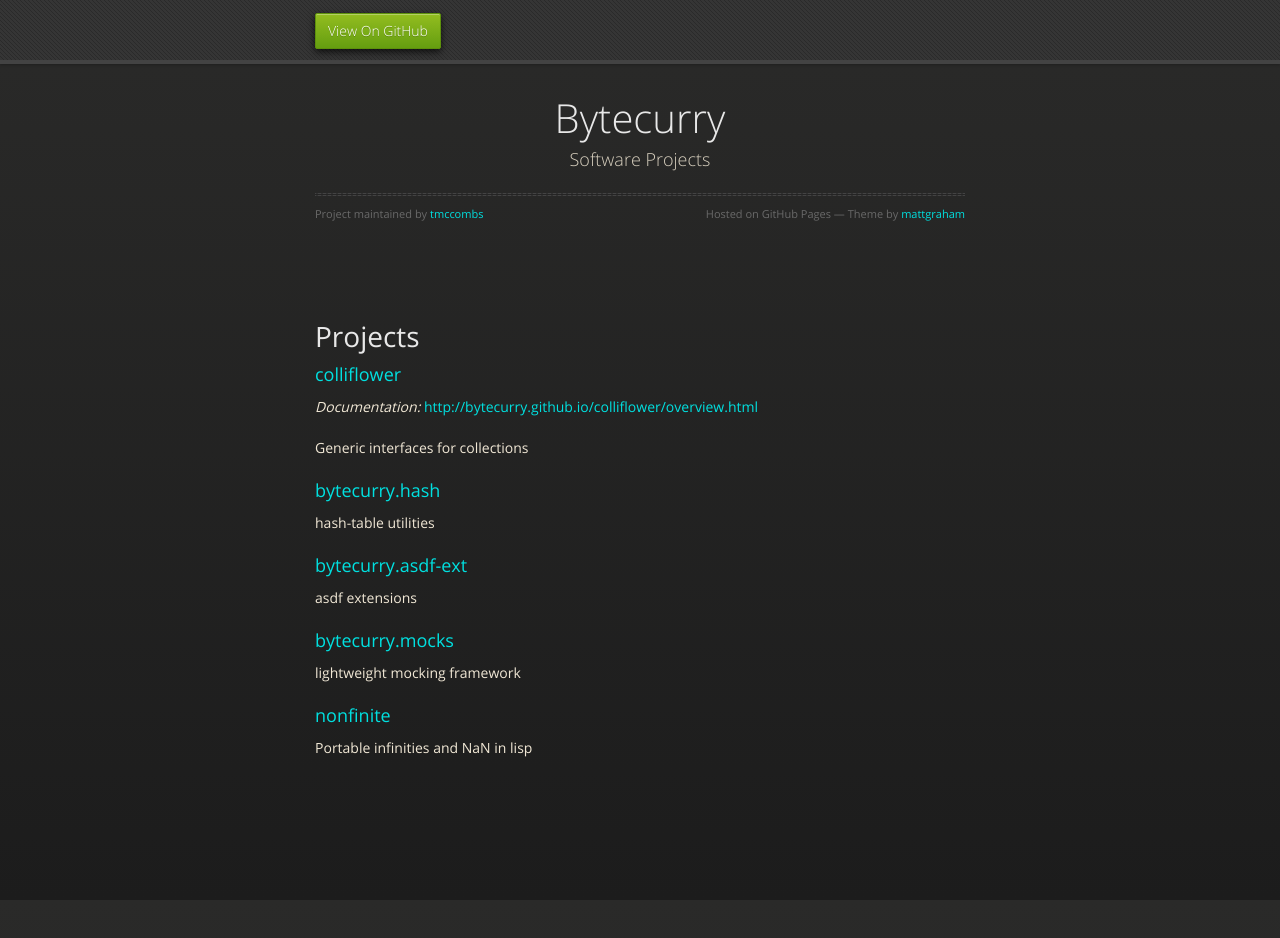
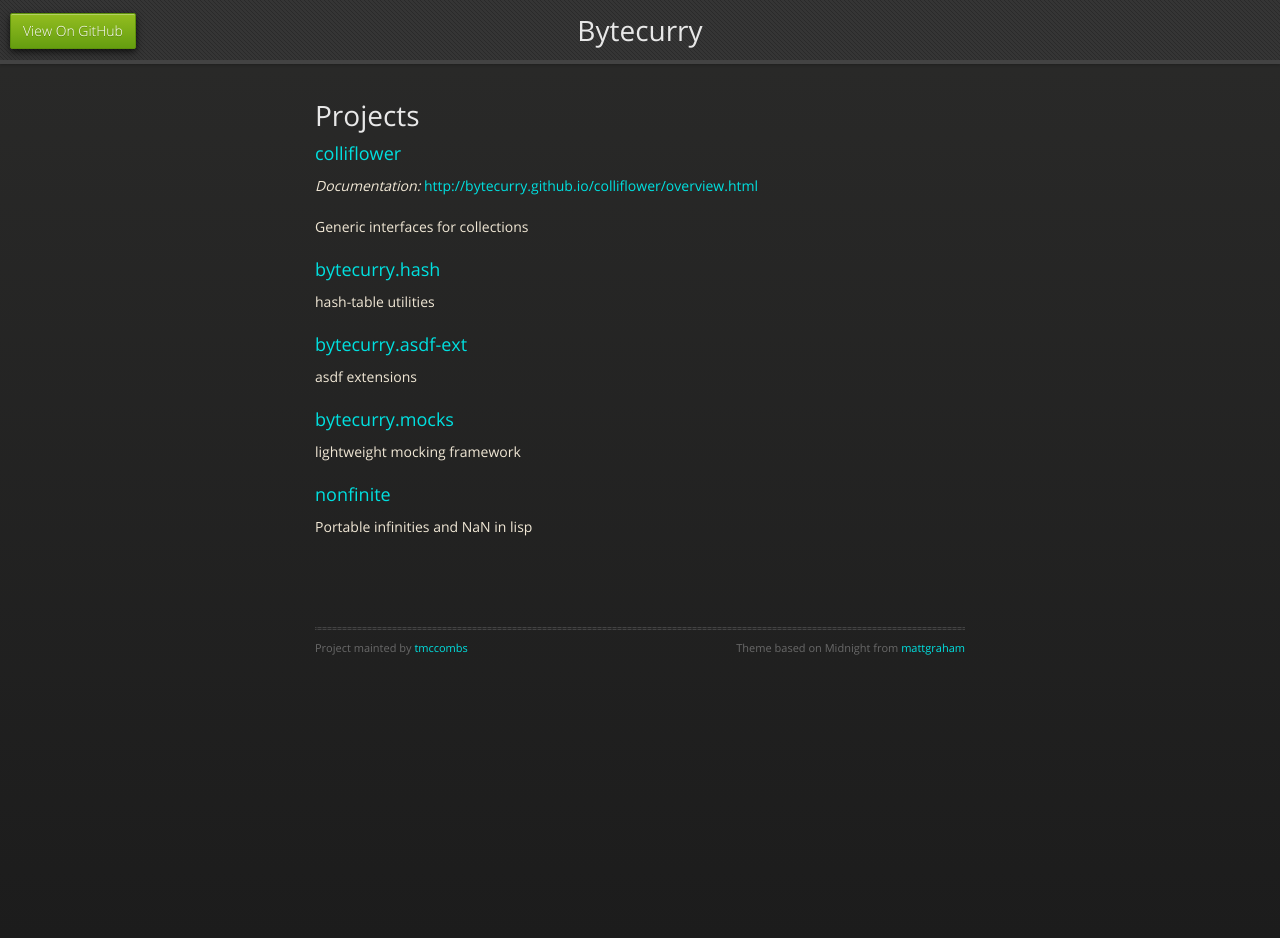
Before and after one commit to bytecurry/bytecurry.github.io, a Jekyll site: the page built from index.html, in a window 1280 px wide and 938 px high. Built offline with Jekyll 4.4.1, drawn with Linux system fonts in a browser that asks for light colours; nearby versions of some CDN libraries.

Commit message:
Reorganize layout.

```diff
--- a/_layouts/default.html
+++ b/_layouts/default.html
@@ -5,11 +5,20 @@
 		<header id="header">
 			<nav>
 				<li class="fork"><a href="{{ site.links.github }}">View On GitHub</a></li>
-				<!-- <h1>{{ site.title }}</h1> -->
 			</nav>
+			<h1>{{site.title}}</h1>
 		</header>
 		<main class="wrapper">
 			{{ content }}
+			<footer>
+				<hr>
+				<span class="credits left">
+					Project mainted by <a href="{{site.maintainer.url}}">{{site.maintainer.handle}}</a>
+				</span>
+				<span class="credits right">
+					Theme based on Midnight from <a href="https://twitter.com/michigangraham">mattgraham</a>
+				</span>
+			</footer>
 		</main>
 		<!--[if !IE]><script>fixScale(document);</script><![endif]-->
 		{% include ga.html %}
--- a/index.html
+++ b/index.html
@@ -2,16 +2,6 @@
 layout: default
 ---
 
-<section>
-    <div id="title">
-		<h1>{{ site.title }}</h1>
-		<p> {{ site.description }}</p>
-		<hr>
-		<span class="credits left">
-			Project maintained by <a href="{{ site.maintainer.url}}">{{ site.maintainer.handle }}</a>
-		</span>
-		<span class="credits right">Hosted on GitHub Pages &mdash; Theme by <a href="https://twitter.com/michigangraham">mattgraham</a></span>
-    </div>
 <section>
 	<h1>Projects</h1>
 	{% for project in site.data.projects %}
@@ -20,4 +10,3 @@
 	<p>{{project.description}}</p>
 	{% endfor %}
 </section>
-</section>
--- a/stylesheets/styles.css
+++ b/stylesheets/styles.css
@@ -700,6 +700,7 @@
   top: 0px;
   height: 60px;
   width: 100%;
+  text-align: center;
   position: fixed;
   background: url(../images/nav-bg.gif) #353535;
   border-bottom: 4px solid #434343;
@@ -709,11 +710,14 @@
   box-shadow: 0px 1px 3px rgba(0, 0, 0, 0.25);
 }
 #header nav {
-  max-width: 650px;
-  margin: 0 auto;
-  padding: 0 10px;
-  background: blue;
-  margin: 6px auto;
+	position: absolute;
+	padding: 0 10px;
+	margin: 6px auto;
+}
+
+#header h1 {
+	height: 60px;
+	line-height: 60px;
 }
 #header nav li {
   font-family: 'OpenSansLight', "Helvetica Neue", Helvetica, Arial, sans-serif;
@@ -728,7 +732,7 @@
 #header nav li a {
   color: white;
   border: 1px solid #5d910b;
-  background: -webkit-gradient(linear, 50% 0%, 50% 100%, color-stop(0%, #93bd20), color-stop(100%, #659e10));
+  bfackground: -webkit-gradient(linear, 50% 0%, 50% 100%, color-stop(0%, #93bd20), color-stop(100%, #659e10));
   background: -webkit-linear-gradient(#93bd20, #659e10);
   background: -moz-linear-gradient(#93bd20, #659e10);
   background: -o-linear-gradient(#93bd20, #659e10);
@@ -786,52 +790,38 @@
   margin: 20px 0;
   margin-top: 70px;
 }
-section #title {
+footer {
   border: 0;
   outline: none;
   margin: 0 0 50px 0;
   padding: 0 0 5px 0;
 }
-section #title h1 {
-  font-family: 'OpenSansLight', "Helvetica Neue", Helvetica, Arial, sans-serif;
-  font-weight: normal;
-  font-size: 40px;
-  text-align: center;
-  line-height: 36px;
-}
-section #title p {
-  color: #d7cfbe;
-  font-family: 'OpenSansLight', "Helvetica Neue", Helvetica, Arial, sans-serif;
-  font-weight: normal;
-  font-size: 18px;
-  text-align: center;
-}
-section #title .credits {
+footer .credits {
   font-size: 11px;
   font-family: 'OpenSansRegular', "Helvetica Neue", Helvetica, Arial, sans-serif;
   font-weight: normal;
   color: #696969;
   margin-top: -10px;
 }
-section #title .credits.left {
+footer .credits.left {
   float: left;
 }
-section #title .credits.right {
+footer .credits.right {
   float: right;
 }
 
 @media print, screen and (max-width: 720px) {
-  #title .credits {
+  footer .credits {
     display: block;
     width: 100%;
     line-height: 30px;
     text-align: center;
   }
-  #title .credits .left {
+  footer .credits .left {
     float: none;
     display: block;
   }
-  #title .credits .right {
+  footer .credits .right {
     float: none;
     display: block;
   }
```
Lines whose indentation alone changed are shown as unchanged.
